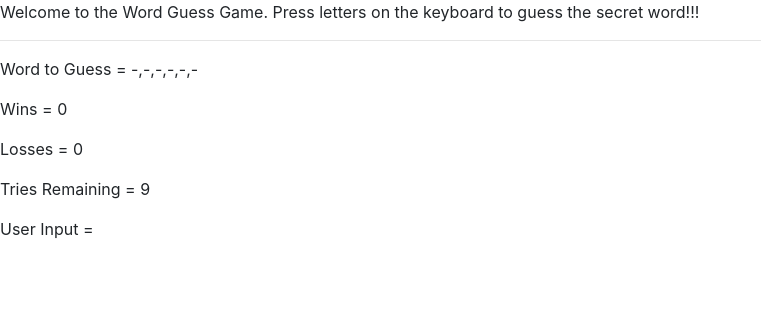
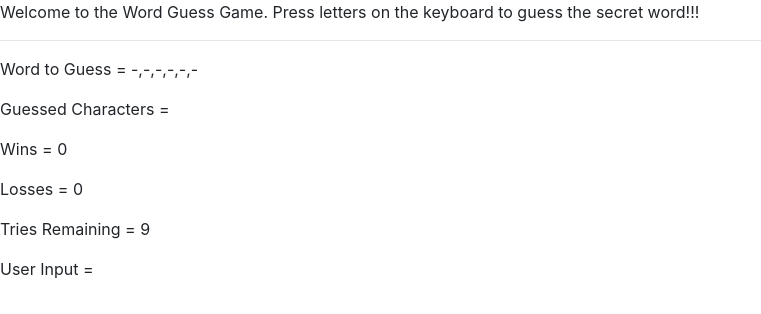
Before and after one commit to rfanfant/Word-Guess-Game, a plain HTML site: page index.html in a window 1280 px wide. Shown: the whole page, without its empty margins (0-761 px from the left). Drawn offline with nearby package versions, Linux system fonts and the light colour scheme.

Commit message:
updated comments

```diff
--- a/assets/javascript/game.js
+++ b/assets/javascript/game.js
@@ -1,7 +1,7 @@
 
 
 // Enable debugging
-var enableDebug = true;
+var enableDebug = false;
 
 var wordGame = {
 
@@ -38,13 +38,14 @@ var wordGame = {
 
 
    /***** ***************************************************************************************
-   * updates the game display based total user wins
+   *  returns true if the game is still running, else returns false
    * *****************************************************************************************/
    getIsGameRunning: function () {
       return this.gameRunning;
    },
+
    /***** ***************************************************************************************
-   * updates the game display based total user wins
+   * returns the hangman character string
    * *****************************************************************************************/
    getUnderscore: function () {
       return this.hangmanCharacters;
@@ -64,21 +65,21 @@ var wordGame = {
       return this.guessesRemaining;
    },
    /********************************************************************************************
-   * updates the game display numbre of wins
+   * returns the number of losses
    * *****************************************************************************************/
    getLosses: function () {
       return this.losses;
    },
 
    /********************************************************************************************
-  * updates the game display with characters users has already guessed
+  * returns list of character(s) guesses by the user
   * *****************************************************************************************/
    getGuessedCharacters: function () {
       return this.userGuessedCharacters;
    },
 
    /********************************************************************************************
-   * updates the game display with characters users has already guessed
+   * returns the recent character that the user guessed
    * *****************************************************************************************/
    getUserInput: function () {
       return this.userInput;
@@ -97,8 +98,11 @@ var wordGame = {
          return true;
    },
 
+   /********************************************************************************************
+   * returns who many wins the user has
+   *
+   **********************************************************************************************/
    userWins: function () {
-
       this.wins++;
    },
 
@@ -130,7 +134,8 @@ var wordGame = {
    },
 
    /********************************************************************************************
-   *  determines if user input characters  matches our secret word
+   *  determines if the user input characters matches our secret word. Returns true if user
+   *  has matched our secret word
    * *****************************************************************************************/
    wordFound: function (inputCharacter) {
       // save user input
@@ -151,13 +156,13 @@ var wordGame = {
    },
 
    /********************************************************************************************
-    *  returns true if usser guessed the characters in our secret word
+    *  returns true if  the single character entered by the user matches at least one character
+    *  in our secret word. Else return false
     * *****************************************************************************************/
    charMatches: function () {
 
       // iterate through every character in secretWord and to make sure guessedCharacters contains it,
       // if so return true, else return false
-
       console.log("check to see if user guess matches any characters in secret word!");
       if (this.secretWord.indexOf(this.userGuess) !== -1) {
          if (enableDebug)
@@ -169,21 +174,20 @@ var wordGame = {
          return true;
       }
       else {
-         if (enableDebug)
-            console.log(" NO character match in our secret word!");
+         // input character doesn't match any character in secret word
          return false;
       }
    },
 
    /********************************************************************************************
     * called when OnKeyUp event has occured. inputCharacter contains the key that the user pressed.
-    * the key is stored in the guessedCharacter array;
     **********************************************************************************************/
    userInput: function (inputCharacter) {
 
-      // Save user input
+      // Save user input character
       this.userGuess = inputCharacter;
 
+      // if we have no guesses remaining return false
       if (this.guessesRemaining === 0)
          return false;
 
@@ -195,9 +199,6 @@ var wordGame = {
          return true;
       }
 
-      if (enableDebug)
-         console.log(" NOT a duplicate character");
-
       // not a duplicate therefore it's a valid selction so
       // we will keep track of it
       this.userGuessedCharacters.push(inputCharacter);
@@ -205,15 +206,18 @@ var wordGame = {
       if (enableDebug)
          console.log(this.userGuessedCharacters);
 
-
+      // determine if input character matches any character in
+      // our secret word
       if (this.charMatches(this.userGuess) == true) {
 
          if (enableDebug) {
             console.log("We've found a match");
          }
 
-         // we've found a match so update the display
+         // we've found a match so check if user has correctly
+         // guessed our word
          if (this.wordFound() == true) {
+            // user wins the game
             this.userWins();
             this.gamesOver();
 
@@ -222,24 +226,29 @@ var wordGame = {
          }
       }
       else {
-         // wrong guess so are we done?
+         // wrong guess so determine if are we done? first decrement guesses remaing.
+         // returns false if game is over (i.e. no guesses remaining) else return true.
          this.guessesRemaining = this.guessesRemaining - 1;
          if (this.guessesRemaining <= 0) {
+            // no guesses remaining so game over
             this.losses++;
             this.gamesOver();
             return false;
-         }      }
+         }
+      }
+      // this code will never will be called but just in case....
+      if(enableDebug)
+         alert("ASSERT...this location should never be reached")
       return true;
    },
 
 
    /********************************************************************************************
-     * called when OnKeyUp event has occured. inputCharacter contains the key that the user pressed.
-     * the key is stored in the guessedCharacter array;
+     * startGame sets up the inital conditions at the start of every game.
      **********************************************************************************************/
    startGame: function () {
 
-    // Intialize all our variables at the start of a new game
+      // Intialize all our variables at the start of a new game
       this.gameRunning = true;
       this.guessesRemaining = 9;
       this.userGuesss = "";
@@ -247,19 +256,21 @@ var wordGame = {
       this.hangmanCharacters.length = 0;
       this.secretWord.length = 0;
 
+      // generate a secret word
       secretWord = this.getWord();
+      console.log("secret word is " + this.secretWord);
 
-      // populate hangman characters
-      for (var i = 0; i < this.secretWord.length ; i++) {
+      // populate each hangman characters with dashes, based on
+      // on the number of characters of our secret word
+      for (var i = 0; i < this.secretWord.length; i++) {
          this.hangmanCharacters.push("-");
       }
    },
 
    /********************************************************************************************
-   * called when OnKeyUp event has occured. inputCharacter contains the key that the user pressed.
-   * the key is stored in the guessedCharacter array;
+   * returns the running state of the game. return true if game is running, else return false
    **********************************************************************************************/
    gamesOver: function () {
-      this.gameRunning= false;
+      this.gameRunning = false;
    }
 };
--- a/index.html
+++ b/index.html
@@ -41,6 +41,10 @@
 
     <p id=Underscore>
     </p>
+
+    <p id=GuessedCharacters>
+        </p>
+
     <p id=Wins>
     </p>
     <p id=Losses>
@@ -68,6 +72,7 @@
         var targetUserInput = document.getElementById("UserInput");
         var targetCharsLeft = document.getElementById("TriesRemaining");
         var targetUnderscore = document.getElementById("Underscore");
+        var targetGuessedCharacters = document.getElementById("GuessedCharacters");
         var targetUserMessage = document.getElementById("UserMessage");
         /* Initialize the game */
         wordGame.startGame();
@@ -77,9 +82,9 @@
         targetUnderscore.textContent = "Word to Guess = " + wordGame.getUnderscore();
         targetWins.textContent = "Wins = 0 ";
         targetLosses.textContent = "Losses = 0";
-        targetCharsLeft.textContent = "Tries Remaining = 9 "
-        targetUserInput.textContent = "User Input = "
-
+        targetCharsLeft.textContent = "Tries Remaining = 9 ";
+        targetUserInput.textContent = "User Input = ";
+        targetGuessedCharacters.textContent = "Guessed Characters = ";
 
 
         // converts user input to lowercase, then passes input char to wordGame Object
@@ -98,7 +103,6 @@
                 // game is running and user has pressed a character
                 // call the game with user input character
                 if (wordGame.userInput(strChar)) {
-
                     // check to see if the user has won the game
                     if (wordGame.getIsGameRunning() === false) {
                         targetUserMessage.textContent = "You are a WINNER!!! Awesomeness abounds!!!  Press another key to guess a new word. ";
@@ -111,6 +115,7 @@
             }
 
             targetUnderscore.textContent = "Word to Guess = " + wordGame.getUnderscore();
+            targetGuessedCharacters.textContent = "Guessed charagers = " + wordGame.getGuessedCharacters();
             targetWins.textContent = "Wins = " + wordGame.getWins();
             targetLosses.textContent = "Losses = " + wordGame.getLosses();
             targetCharsLeft.textContent = "Tries Remaining = " + wordGame.getCharsLeft();
```
